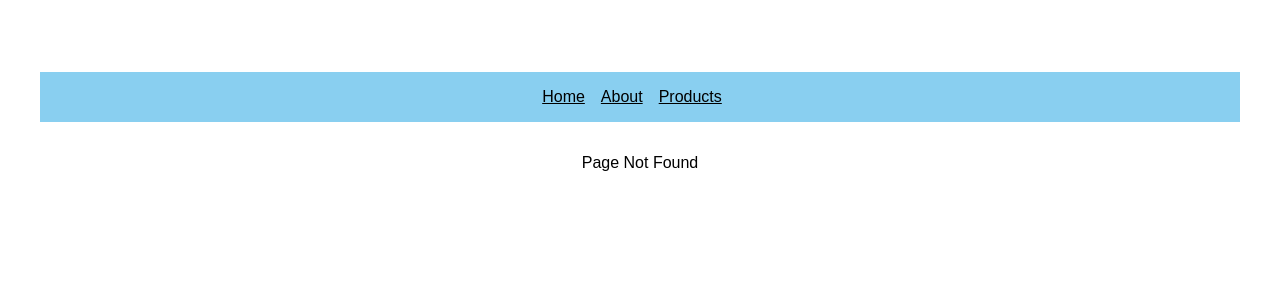
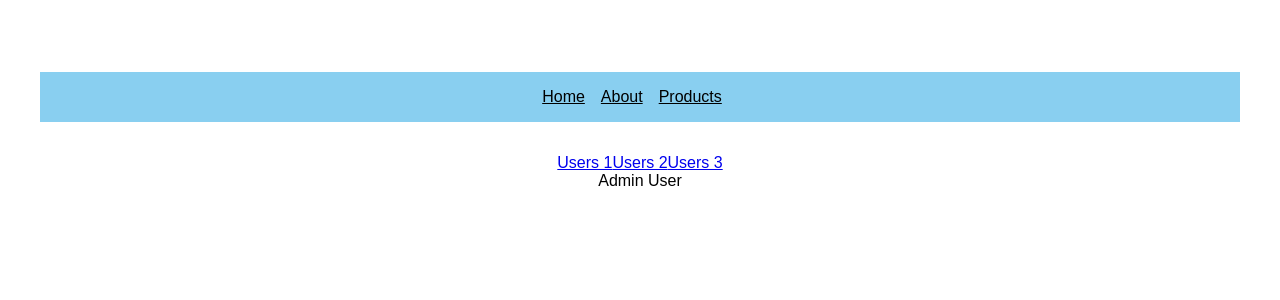
Before and after one commit to fachry99/React-Router, a React (Vite) app in the folder React-Router-Demo/: page /users/admin in a window 1280 px wide. Before the commit this address had no page. Shown: the top 300 px of the page. Built offline with nearby package versions, Linux system fonts and the light colour scheme.

Commit message:
Dynamic Routes

```diff
--- a/React-Router-Demo/src/App.jsx
+++ b/React-Router-Demo/src/App.jsx
@@ -8,6 +8,9 @@ import NoMatch from "./components/NoMatch";
 import { Products } from "./components/Products";
 import { FeaturedProducts } from "./components/FeaturedProducts";
 import { NewProducts } from "./components/NewProducts";
+import { Users } from "./components/Users";
+import { UserDetails } from "./components/UserDetails";
+import { Admin } from "./components/Admin";
 
 function App() {
   return (
@@ -22,6 +25,10 @@ function App() {
           <Route path="featured" element={<FeaturedProducts />} />
           <Route path="new" element={<NewProducts />} />
         </Route>
+        <Route path="users" element={<Users />}>
+          <Route path=":userId" element={<UserDetails />} />
+          <Route path="admin" element={<Admin />} />
+        </Route>
         <Route path="*" element={<NoMatch />} />
       </Routes>
     </div>
--- /dev/null
+++ b/React-Router-Demo/src/components/Admin.jsx
@@ -0,0 +1,5 @@
+import React from "react";
+
+export const Admin = () => {
+  return <div>Admin User</div>;
+};
--- /dev/null
+++ b/React-Router-Demo/src/components/UserDetails.jsx
@@ -0,0 +1,5 @@
+import React from "react";
+
+export const UserDetails = () => {
+  return <div>Details about users</div>;
+};
--- /dev/null
+++ b/React-Router-Demo/src/components/Users.jsx
@@ -0,0 +1,12 @@
+import { Outlet, Link } from "react-router-dom";
+
+export const Users = () => {
+  return (
+    <div>
+      <Link to="user1">Users 1</Link>
+      <Link to="user2">Users 2</Link>
+      <Link to="user3">Users 3</Link>
+      <Outlet />
+    </div>
+  );
+};
```
